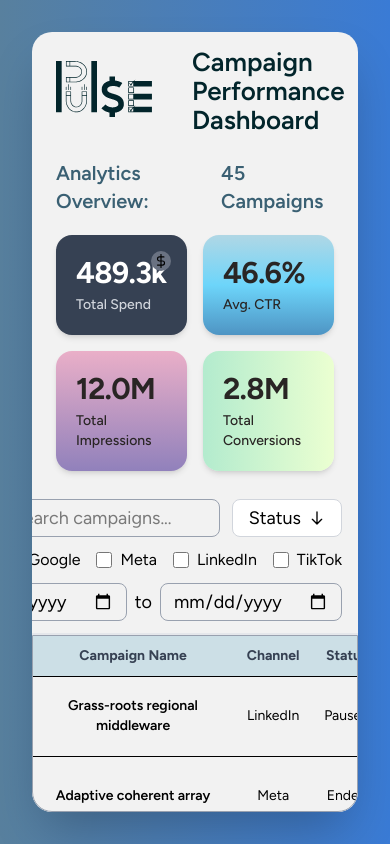
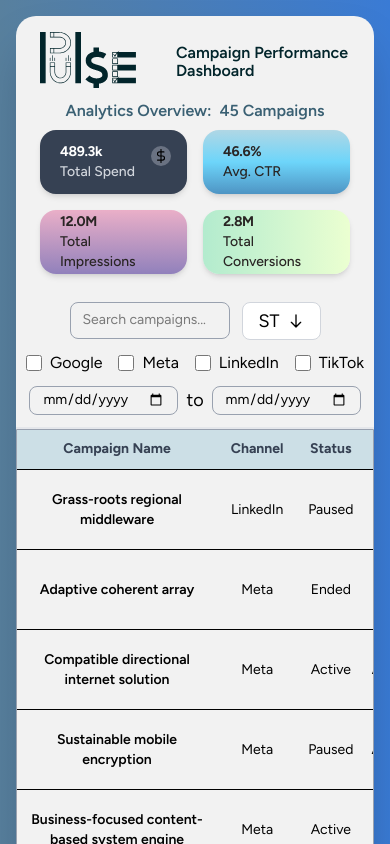
Before and after one commit to Amit-Erez/CampaignDashboard, a React (Vite) app: page /home in a window 390 px wide. Shown: the top 844 px of the page. Built offline with nearby package versions, Linux system fonts and the light colour scheme.

Commit message:
responsiveness improvements

```diff
--- a/src/components/DateSelector.tsx
+++ b/src/components/DateSelector.tsx
@@ -6,7 +6,7 @@ const DateSelector = () => {
       <input
         type="date"
         aria-label="Start date from"
-        className="px-3 py-1 border border-gray-400 rounded-lg text-lg focus:outline-none focus:border-blue-500 cursor-pointer"
+        className="px-3 py-1 border border-gray-400 rounded-lg text-[14px] sm:text-lg focus:outline-none focus:border-blue-500 cursor-pointer"
         onChange={(e) => {
           const value = e.target.value;
           handleStartDateFrom(value || null);
@@ -16,7 +16,7 @@ const DateSelector = () => {
       <input
         type="date"
         aria-label="Start date to"
-        className="px-3 py-1 border border-gray-400 rounded-lg text-lg focus:outline-none focus:border-blue-500 cursor-pointer"
+        className="px-3 py-1 border border-gray-400 rounded-lg text-[14px] sm:text-lg focus:outline-none focus:border-blue-500 cursor-pointer"
         onChange={(e) => {
           const value = e.target.value;
           handleStartDateTo(value || null);
--- a/src/components/Filters.tsx
+++ b/src/components/Filters.tsx
@@ -66,17 +66,18 @@ const Filters = ({
   }, [debouncedQuery]);
 
   return (
-    <div className="flex items-end justify-between gap-3 border-b border-gray-200 px-4 py-3">
-      <div className="flex flex-wrap items-center justify-end gap-3">
+    <div className="w-full flex items-end justify-between gap-3 border-b border-gray-200 px-4 py-3">
+      <div className="w-full flex flex-wrap items-center justify-center sm:justify-end gap-3">
         {!noSortsOrFilters(filters, sortConfig) && (
           <button
-            className="rounded-md border border-gray-300 bg-white px-3 py-1.5 text-sm font-medium text-gray-700 transition-colors hover:bg-gray-50"
+            className="rounded-md border border-gray-300 bg-red-200 px-3 py-1.5 text-sm font-medium text-gray-700 transition-colors hover:bg-gray-50 cursor-pointer"
             onClick={() => {
               resetFilters();
               setQuery("");
             }}
           >
-            Reset
+<span className="hidden min-[455px]:inline">Reset</span>
+<span className="inline min-[455px]:hidden">R</span>
           </button>
         )}
         <SearchField query={query} setQuery={setQuery} />
--- a/src/components/KPISection.tsx
+++ b/src/components/KPISection.tsx
@@ -98,7 +98,18 @@ export function KPISection({ filtered }: { filtered: Campaign[] }) {
   return (
     <section aria-labelledby="analytics-overview-heading" className="w-full">
       {/* Section Header */}
-      <div className="flex items-center mb-5">
+      <div className="flex justify-center sm:hidden items-center mb-2">
+        <h2
+          id="analytics-overview-heading"
+          className="text-[16px] font-semibold text-[#3a6073]"
+        >
+          Analytics Overview:
+        </h2>
+        <p className="ml-2 text-[16px] font-semibold text-[#3a6073]">
+          {visibleCampaigns.length} Campaigns
+        </p>
+      </div>
+      <div className="hidden sm:flex items-center mb-5">
         <h2
           id="analytics-overview-heading"
           className="text-xl sm:text-2xl font-semibold text-[#3a6073]"
@@ -115,7 +126,7 @@ export function KPISection({ filtered }: { filtered: Campaign[] }) {
           <div
             key={card.label}
             className={cn(
-              "relative rounded-2xl p-5 flex flex-col justify-center sm:min-h-28 shadow-md",
+              "relative rounded-2xl p-5 flex flex-col justify-center h-16 sm:min-h-28 shadow-md",
               card.bg,
             )}
           >
@@ -132,7 +143,7 @@ export function KPISection({ filtered }: { filtered: Campaign[] }) {
             <div>
               <p
                 className={cn(
-                  "text-3xl font-bold tracking-tight",
+                  "text-sm sm:text-3xl font-bold tracking-tight",
                   "dark" in card && card.dark ? "text-white" : "text-stone-800",
                 )}
               >
@@ -140,7 +151,7 @@ export function KPISection({ filtered }: { filtered: Campaign[] }) {
               </p>
               <p
                 className={cn(
-                  "text-sm font-medium mt-1",
+                  "text-sm font-medium sm:mt-1",
                   "dark" in card && card.dark
                     ? "text-gray-300"
                     : "text-stone-800",
--- a/src/components/SearchField.tsx
+++ b/src/components/SearchField.tsx
@@ -11,7 +11,7 @@ const SearchField = ({query, setQuery}: {
       aria-label="Search campaigns"
       value={query}
       placeholder="Search campaigns..."
-      className="px-3 py-1 border border-gray-400 rounded-lg text-lg flex-1 max-w-55 focus:outline-none"
+      className="px-3 py-2 sm:py-1 border border-gray-400 rounded-lg text-[14px] sm:text-lg w-40 sm:w-55 focus:outline-none"
       onChange={(e: React.ChangeEvent<HTMLInputElement>) =>
         setQuery(e.target.value)
       }
--- a/src/components/StatusSelector.tsx
+++ b/src/components/StatusSelector.tsx
@@ -22,7 +22,8 @@ const StatusSelector = ({
         className="cursor-pointer px-4 py-1 border border-gray-300 rounded-lg text-lg bg-white hover:bg-gray-50 flex items-center gap-2"
         onClick={() => setStatusDropdownOpen((prev) => !prev)}
       >
-        <span>Status</span>
+        <span className="hidden min-[455px]:inline">Status</span>
+<span className="inline min-[455px]:hidden">ST</span>
         <svg
           className="w-4 h-4"
           fill="none"
--- a/src/pages/Dashboard.tsx
+++ b/src/pages/Dashboard.tsx
@@ -40,14 +40,14 @@ function Dashboard() {
   }, [modalOpen]);
 
   return (
-    <main className="relative flex h-screen w-screen bg-blue p-8 overflow-hidden">
+    <main className="relative flex sm:h-screen w-full bg-blue p-4 sm:p-8 overflow-hidden">
       <div
         className={cn(
           "h-full flex text-2xl w-full min-w-0 mx-auto rounded-[20px] animate-fade-in",
         )}
       >
         <div className="rounded-[20px] bg-[#F2F2F2] flex flex-col col-span-2 md:col-2 overflow-hidden min-h-0 shadow-2xl w-full max-w-400 mx-auto">
-          <div className="flex items-center md:items-end pt-4 pb-4 pl-6 text-4xl font-bold text-[#0E5585]">
+          <div className="flex items-center md:items-end pt-4 sm:pb-4 pl-6 text-4xl font-bold text-[#0E5585]">
             <img
               src={logo}
               alt="Logo"
@@ -55,7 +55,7 @@ function Dashboard() {
               height={96}
               className="w-24 inline-block border-[#02252b] pb-1 mr-10"
             />
-            <h1 className="flex text-[26px] md:text-[36px] font-semibold text-[#02252b]!">
+            <h1 className="flex text-[16px] sm:text-[26px] md:text-[36px] font-semibold text-[#02252b]!">
               Campaign Performance Dashboard
             </h1>
           </div>
```
